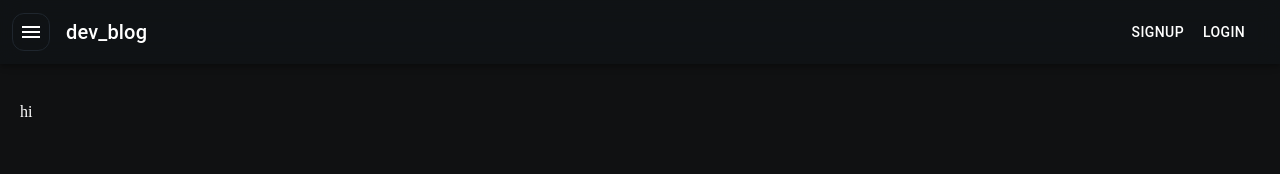
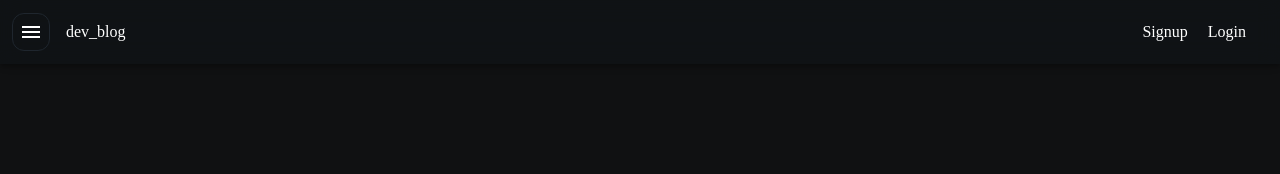
Before and after one commit to jhcho-clamos/blog_front, a Next.js app: page / in a window 1280 px wide. Shown: the top 174 px of the page. Built offline with nearby package versions, Linux system fonts and the light colour scheme.

Commit message:
[update] navbar font update

```diff
--- a/src/app/not-found.tsx
+++ b/src/app/not-found.tsx
@@ -8,9 +8,7 @@ const NotFound = () => {
       <div>
         <Link href="/">
           <div className={`${styles.error_info_box} text-center`}>
-            <Button color="inherit" variant="text">
-              Not Found Page
-            </Button>
+            <span className="text-black">Not Found Page</span>
           </div>
         </Link>
         <Typography
--- a/src/components/header/Header.tsx
+++ b/src/components/header/Header.tsx
@@ -42,19 +42,19 @@ const Header = () => {
           >
             <Menu />
           </IconButton>
-          <Typography
-            variant="h6"
-            component="div"
-            sx={{ flexGrow: 1, color: "white" }}
-          >
+          <Box sx={{ flexGrow: 1 }}>
             <Link href="/">dev_blog</Link>
-          </Typography>
-          <Button color="inherit" variant="text">
-            <Link href="/signup">signup</Link>
-          </Button>
-          <Button color="inherit" variant="text">
-            <Link href="/login">login</Link>
-          </Button>
+          </Box>
+          <Box sx={{ padding: "0 10px" }}>
+            <Link href="/signup">
+              <span>Signup</span>
+            </Link>
+          </Box>
+          <Box sx={{ padding: "0 10px" }}>
+            <Link href="/login">
+              <span>Login</span>
+            </Link>
+          </Box>
         </Toolbar>
       </AppBar>
     </Box>
--- a/src/components/login/Login.tsx
+++ b/src/components/login/Login.tsx
@@ -5,7 +5,6 @@ const Login = () => {
   return (
     <div className={Styles.login_from}>
       <div className="flex flex-grow">
-        <Text></Text>
         <div className="flex flex-grow flex-col">
           <input className={Styles.input_box} type="text" />
           <input className={Styles.input_box} type="text" />
--- a/src/recoil/recoilRootProvider.tsx
+++ b/src/recoil/recoilRootProvider.tsx
@@ -13,7 +13,6 @@ const RecoilRootProvider = ({ children }: RecoilProps) => {
     <RecoilRoot>
       <Header />
       <Layout>
-        <span>hi</span>
         <Toaster />
         {children}
       </Layout>
```
